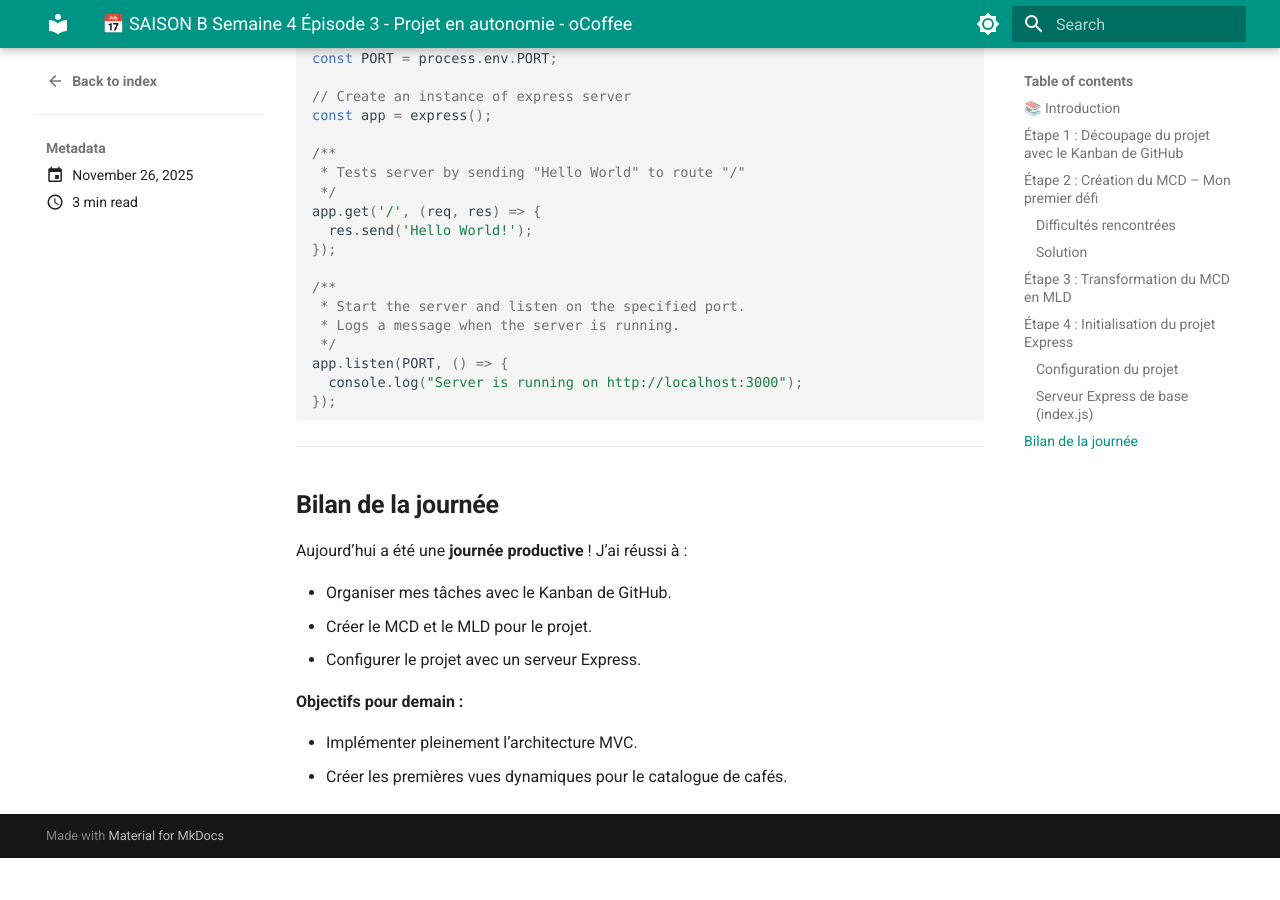
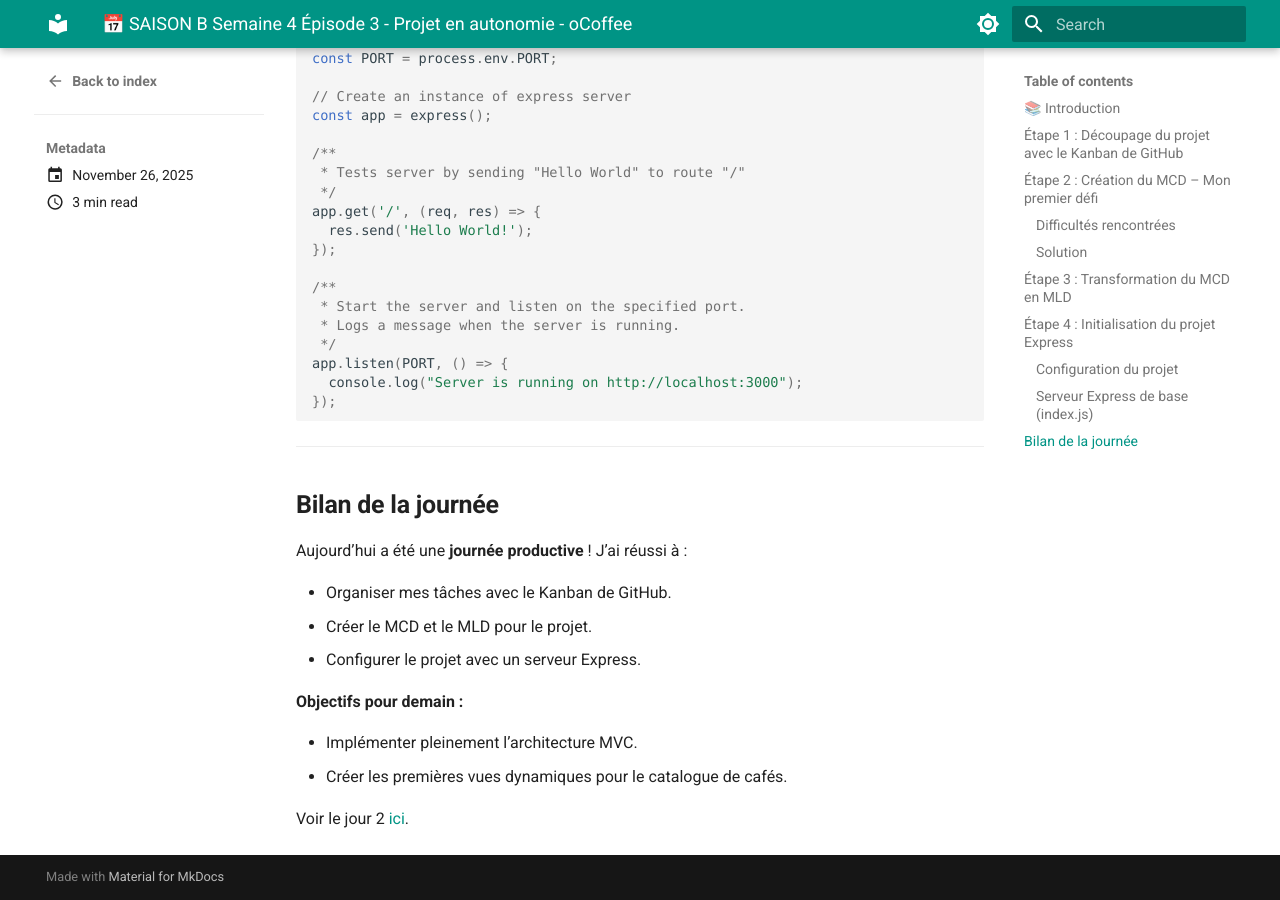
Before and after one commit to YoannMis/my-journey, an MkDocs documentation site: the page built from docs/blog/posts/seasonB/week4/sb04e03.md, in a window 1280 px wide and 900 px high, scrolled down 3153 px. Built offline with MkDocs 1.6.1 and Material for MkDocs 9.7.7, drawn with Linux system fonts in a browser that asks for light colours; before the commit the page ends 4011 px from its top, so only the background shows below that.

Commit message:
Add link to sb04e04

```diff
--- a/docs/blog/posts/seasonB/week4/sb04e03.md
+++ b/docs/blog/posts/seasonB/week4/sb04e03.md
@@ -136,3 +136,5 @@ Aujourd’hui a été une **journée productive** ! J’ai réussi à :
 
 + Implémenter pleinement l’architecture MVC.
 + Créer les premières vues dynamiques pour le catalogue de cafés.
+
+Voir le jour 2 [ici](https://yoannmis.github.io/my-journey/blog/2025/11/27/-saison-b-semaine-4-%C3%A9pisode-4---projet-en-autonomie-jour-2---structuration-mvc-et-dynamisation-des-pages/).
```
